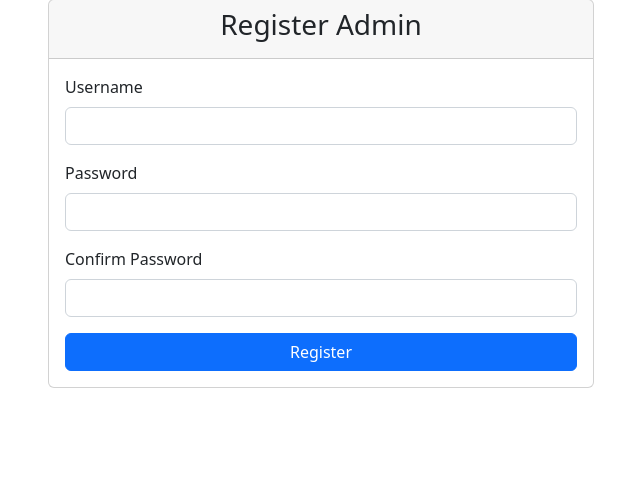
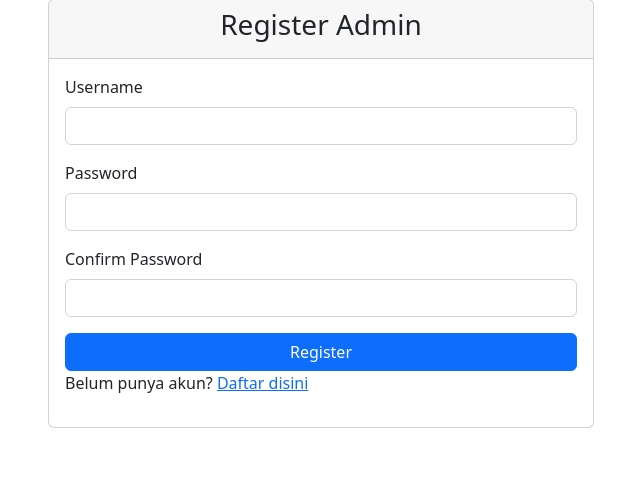
Before and after one commit to arydianprtma/hima_cilacap, a PHP site: page /register_admin.php in a window 1280 px wide. Shown: the part 49-532 px from the top of the page, without its empty margins (319-959 px from the left). Run offline with PHP 8.4, Linux system fonts and the light colour scheme.

Commit message:
Menambahkan Link pada masing masing form

```diff
--- a/login_admin.php
+++ b/login_admin.php
@@ -60,6 +60,7 @@ if ($_SERVER["REQUEST_METHOD"] == "POST") {
                             </div>
                             <button type="submit" class="btn btn-primary w-100">Login</button>
                         </form>
+                        <p>Belum punya akun? <a href="register_admin.php">Daftar disini</a></p>
                     </div>
                 </div>
             </div>
--- a/register_admin.php
+++ b/register_admin.php
@@ -84,6 +84,7 @@ if ($_SERVER["REQUEST_METHOD"] == "POST") {
                             </div>
                             <button type="submit" class="btn btn-primary w-100">Register</button>
                         </form>
+                        <p>Belum punya akun? <a href="login_admin.php">Daftar disini</a></p>
                     </div>
                 </div>
             </div>
```
